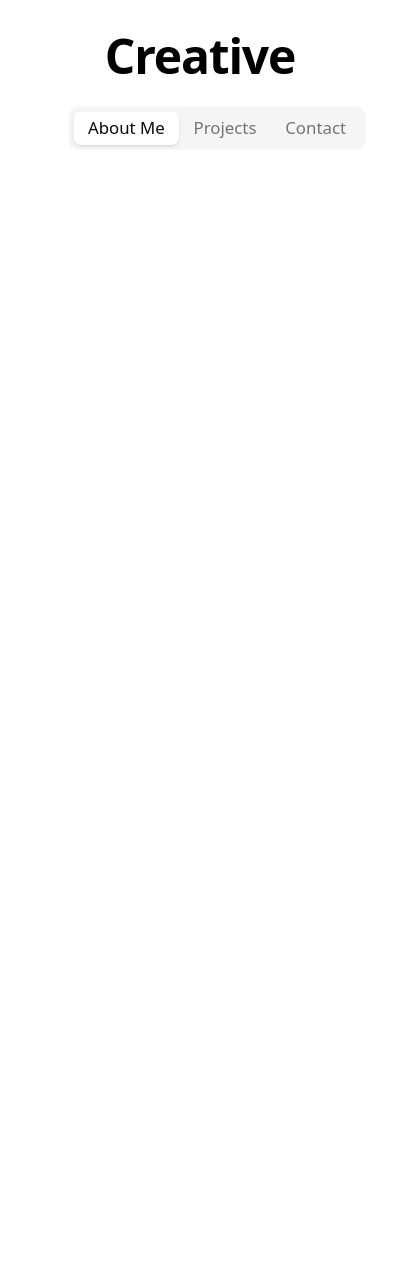
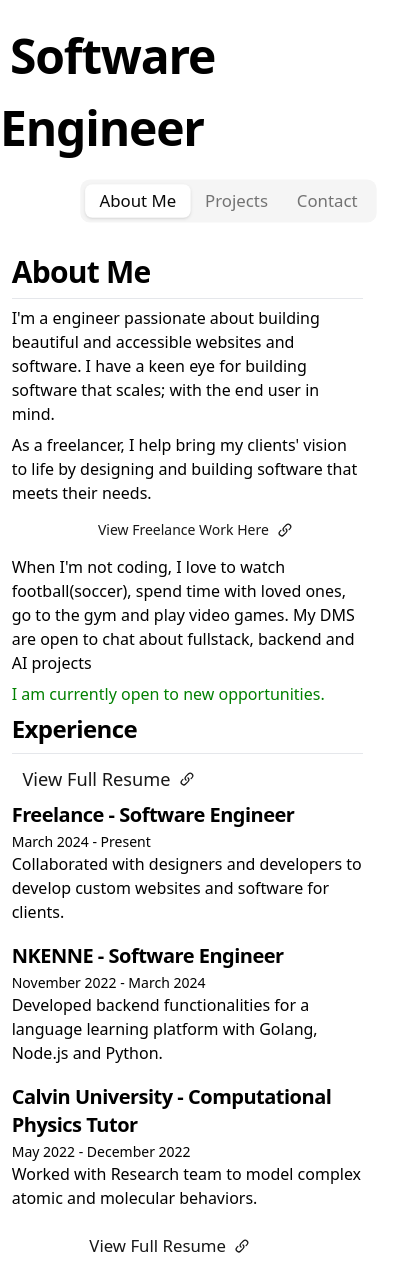
Before and after one commit to vennisabarfi/personal_website, a React (Vite) app in the folder frontend/: page / in a window 390 px wide. Shown: the whole page, 419 px wide, since content can reach past the window. Before the commit the page ends 844 px from the top, so only its background shows below. Built offline with nearby package versions, Linux system fonts and the light colour scheme.

Commit message:
about me page complete. off to projects page and then contact page. yayy

```diff
--- a/frontend/package.json
+++ b/frontend/package.json
@@ -10,6 +10,7 @@
     "preview": "vite preview"
   },
   "dependencies": {
+    "@radix-ui/react-slot": "^1.1.1",
     "@radix-ui/react-tabs": "^1.1.2",
     "class-variance-authority": "^0.7.1",
     "clsx": "^2.1.1",
--- a/frontend/src/About/About.css
+++ b/frontend/src/About/About.css
@@ -0,0 +1,109 @@
+.about-section{
+    margin-left: 5%;
+    margin-right: 5%;
+    width: 80%;
+}
+
+.summary{
+    margin-top: 10%;
+}
+
+
+
+.summary p{
+    margin-top: 2%;
+}
+
+.experience h2{
+    margin-top: 5%;
+
+}
+
+.experience h1{
+    margin-bottom: 1%;
+}
+
+.experience h3{
+    margin-bottom: 3%;
+}
+
+.freelance-link{
+    margin-top: 2%;
+    margin-left: 45%;
+}
+
+.status{
+    color: green;
+    margin-top: 2%;
+    margin-bottom: 2%;
+}
+
+.resume-link-desktop a{
+    font-size:1.3em;
+}
+
+.resume-link-desktop {
+    margin-top: 2%;
+    margin-left: -1.5%;
+    margin-bottom: 1%;
+}
+
+.resume-link{
+    display: none;
+}
+
+
+
+@media only screen and (max-width: 768px) {
+
+    .about-section{
+        margin-left: 3%;
+        width: 90%;
+    }
+
+    .summary{
+        margin-top: 10%;
+    }
+
+    .summary p{
+        margin-top: 2%;
+    }
+
+    .experience{
+
+
+
+    }
+
+    .experience h3{
+        margin-bottom: 5%;
+    }
+    .experience h1{
+        margin-bottom: 1%;
+    }
+
+
+    .freelance-link{
+        margin-top: 2%;
+        margin-left: 20%;
+    }
+
+    .status{
+        color: green;
+        margin-top: 2%;
+        margin-bottom: 2%;
+    }
+
+    .resume-link{
+        display: flex;
+        flex-direction: row;
+        justify-content: center;
+        align-items: center;
+        margin-right: 10%;
+    }
+    .resume-link a{
+        font-size: 1.2em;
+
+    }
+
+}
--- a/frontend/src/About/About.jsx
+++ b/frontend/src/About/About.jsx
@@ -1,6 +1,99 @@
+import "./About.css";
+import { Button } from "@/components/ui/button"
+
+
 export default function About(){
+
+
+    const Experience =[
+        { "id": 1,
+           "Company": "Freelance",
+           "Role": "Software Engineer",
+           "Date": "March 2024 - Present",
+           "Description": "Collaborated with designers and developers to develop custom websites and software for clients.",
+           "Link": "View Freelance Projects",
+        },
+        { "id": 2,
+            "Company": "NKENNE",
+            "Role": "Software Engineer",
+            "Date":"November 2022 - March 2024",
+            "Description": "Developed backend functionalities for a language learning platform with Golang, Node.js and Python.",
+         },
+         { "id": 3,
+            "Company": "Calvin University",
+            "Role": "Computational Physics Tutor",
+            "Date":"May 2022 - December 2022",
+            "Description": "Worked with Research team to model complex atomic and molecular behaviors.",
+         }
+]
+
+const resume_link_icon = <svg xmlns="http://www.w3.org/2000/svg" viewBox="0 0 20 20" fill="currentColor" className="size-5">
+<path d="M12.232 4.232a2.5 2.5 0 0 1 3.536 3.536l-1.225 1.224a.75.75 0 0 0 1.061 1.06l1.224-1.224a4 4 0 0 0-5.656-5.656l-3 3a4 4 0 0 0 .225 5.865.75.75 0 0 0 .977-1.138 2.5 2.5 0 0 1-.142-3.667l3-3Z" />
+<path d="M11.603 7.963a.75.75 0 0 0-.977 1.138 2.5 2.5 0 0 1 .142 3.667l-3 3a2.5 2.5 0 0 1-3.536-3.536l1.225-1.224a.75.75 0 0 0-1.061-1.06l-1.224 1.224a4 4 0 1 0 5.656 5.656l3-3a4 4 0 0 0-.225-5.865Z" />
+</svg>
+
     return(
+
         <>
+        <div className="about-section">
+
+
+        <div className="summary">
+           <h2 className="mt-10 scroll-m-20 border-b pb-2 text-3xl font-semibold tracking-tight transition-colors first:mt-0">About Me</h2>
+            <p>
+                I'm a engineer passionate about building beautiful and accessible websites and software.
+                I have a keen eye for building software that scales; with the end user in mind.
+
+                </p>
+                <p>
+                As a freelancer, I help bring my clients' vision to life by designing and building software that meets their needs.
+
+            {/* work on integrating font style  */}
+            <br/>
+            <Button className="freelance-link" variant="link"><a href="/projects">View Freelance Work Here</a>{resume_link_icon}</Button>
+                </p>
+
+
+                <p>
+                    When I'm not coding, I love to watch football(soccer), spend time with loved ones, go to the gym and play video games. My DMS are open to chat about fullstack, backend and AI projects
+                </p>
+            <p className="status">
+                I am currently open to new opportunities.
+            </p>
+        </div>
+
+
+
+        <div className="experience">
+        <h2 className="mt-10 scroll-m-20 border-b pb-2 text-2xl font-semibold tracking-tight transition-colors first:mt-0">
+       Experience
+      </h2>
+      <div className="resume-link-desktop">
+                    {/* link to resume properly */}
+                <Button variant="link"><a href="/resume" target="_blank">View Full Resume</a>{resume_link_icon}</Button>
+                </div>
+        </div>
+
+        {Experience.map((exp)=>(
+                    <div className="experience" key={exp.id}>
+                    <h1 className="scroll-m-20 text-xl font-semibold tracking-tight">{exp.Company} - {exp.Role}</h1>
+
+                    <p className="text-sm text-muted-foreground">{exp.Date}</p>
+
+                    <h3>{exp.Description}</h3>
+
+                    </div>
+
+
+                ))}
+
+
+                <div className="resume-link">
+                    {/* link to resume properly */}
+                <Button variant="link"><a href="/resume" target="_blank">View Full Resume</a>{resume_link_icon}</Button>
+                </div>
+
+            </div>
 
         </>
     );
--- a/frontend/src/App.css
+++ b/frontend/src/App.css
@@ -1,3 +1,8 @@
+.main-body{
+
+}
+
+
 .contact-icons{
     scale: 0.2;
     display: grid;
@@ -7,13 +12,17 @@
 }
 
 .tabs{
-    display: flex;
-    flex-direction: row;
-    justify-content: center ;
-    align-items: center;
-    margin-left: 23%;
+
+
+
+    margin-left: 41%;
     scale: 1.8;
     margin-top: 5%;
+
+}
+
+.tab-content{
+    margin-right: 5%;
 }
 
 @media only screen and (max-width: 768px) {
@@ -22,7 +31,7 @@
     }
 
     .tabs{
-        margin-left: 25%;
+        margin-left: 27%;
         scale: 1.2;
     }
 
--- a/frontend/src/App.jsx
+++ b/frontend/src/App.jsx
@@ -5,6 +5,7 @@ import Contact from './Contact/Contact'
 import { Tabs, TabsContent, TabsList, TabsTrigger } from "@/components/ui/tabs"
 import Projects from './Projects/Projects'
 import About from './About/About'
+
 
 
 
@@ -18,6 +19,11 @@ function App() {
 
   return (
     <>
+    <body className='main-body'>
+
+
+
+
     <Header/>
 
 
@@ -30,20 +36,28 @@ function App() {
 
     </div> */}
 
-<div className='tabs'>
-<Tabs defaultValue="about" className="w-[400px]">
-  <TabsList>
+
+<Tabs defaultValue="about">
+  <TabsList className="tabs">
     <TabsTrigger value="about">About Me</TabsTrigger>
     <TabsTrigger value="projects">Projects</TabsTrigger>
     <TabsTrigger value="contact">Contact</TabsTrigger>
   </TabsList>
-  <TabsContent value="about"><About/></TabsContent>
-  <TabsContent value="projects"><Projects/></TabsContent>
+   <div className='space-y-2'>
+   <TabsContent value="about"><About/></TabsContent>
+   </div>
+
+      <div id="#projects">
+      <TabsContent value="projects"><Projects/></TabsContent>
+      </div>
+
   <TabsContent value="contact"><Contact/></TabsContent>
-</Tabs>
-</div>
 
 
+</Tabs>
+
+
+</body>
 
     </>
   )
--- /dev/null
+++ b/frontend/src/components/ui/button.jsx
@@ -0,0 +1,48 @@
+import * as React from "react"
+import { Slot } from "@radix-ui/react-slot"
+import { cva } from "class-variance-authority";
+
+import { cn } from "@/lib/utils"
+
+const buttonVariants = cva(
+  "inline-flex items-center justify-center gap-2 whitespace-nowrap rounded-md text-sm font-medium transition-colors focus-visible:outline-none focus-visible:ring-1 focus-visible:ring-neutral-950 disabled:pointer-events-none disabled:opacity-50 [&_svg]:pointer-events-none [&_svg]:size-4 [&_svg]:shrink-0 dark:focus-visible:ring-neutral-300",
+  {
+    variants: {
+      variant: {
+        default:
+          "bg-neutral-900 text-neutral-50 shadow hover:bg-neutral-900/90 dark:bg-neutral-50 dark:text-neutral-900 dark:hover:bg-neutral-50/90",
+        destructive:
+          "bg-red-500 text-neutral-50 shadow-sm hover:bg-red-500/90 dark:bg-red-900 dark:text-neutral-50 dark:hover:bg-red-900/90",
+        outline:
+          "border border-neutral-200 bg-white shadow-sm hover:bg-neutral-100 hover:text-neutral-900 dark:border-neutral-800 dark:bg-neutral-950 dark:hover:bg-neutral-800 dark:hover:text-neutral-50",
+        secondary:
+          "bg-neutral-100 text-neutral-900 shadow-sm hover:bg-neutral-100/80 dark:bg-neutral-800 dark:text-neutral-50 dark:hover:bg-neutral-800/80",
+        ghost: "hover:bg-neutral-100 hover:text-neutral-900 dark:hover:bg-neutral-800 dark:hover:text-neutral-50",
+        link: "text-neutral-900 underline-offset-4 hover:underline dark:text-neutral-50",
+      },
+      size: {
+        default: "h-9 px-4 py-2",
+        sm: "h-8 rounded-md px-3 text-xs",
+        lg: "h-10 rounded-md px-8",
+        icon: "h-9 w-9",
+      },
+    },
+    defaultVariants: {
+      variant: "default",
+      size: "default",
+    },
+  }
+)
+
+const Button = React.forwardRef(({ className, variant, size, asChild = false, ...props }, ref) => {
+  const Comp = asChild ? Slot : "button"
+  return (
+    (<Comp
+      className={cn(buttonVariants({ variant, size, className }))}
+      ref={ref}
+      {...props} />)
+  );
+})
+Button.displayName = "Button"
+
+export { Button, buttonVariants }
```
Also changed, not shown: 1 other file (tests, documents, lock files or other folders).
